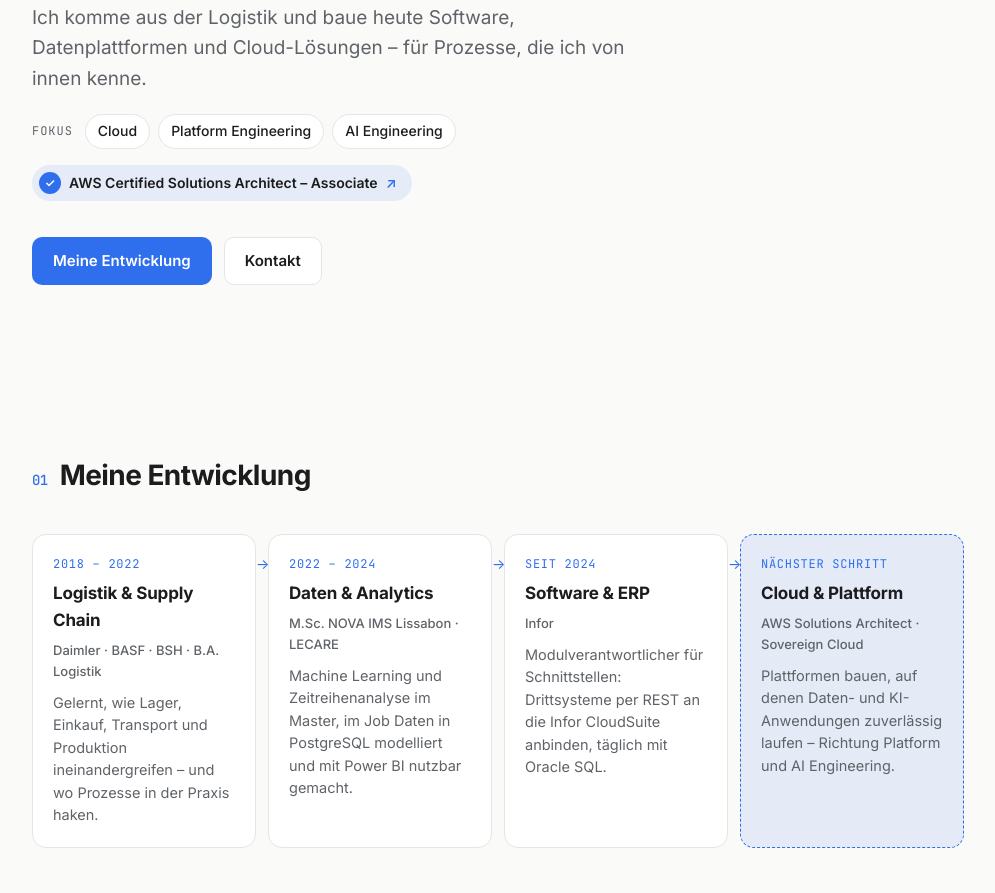
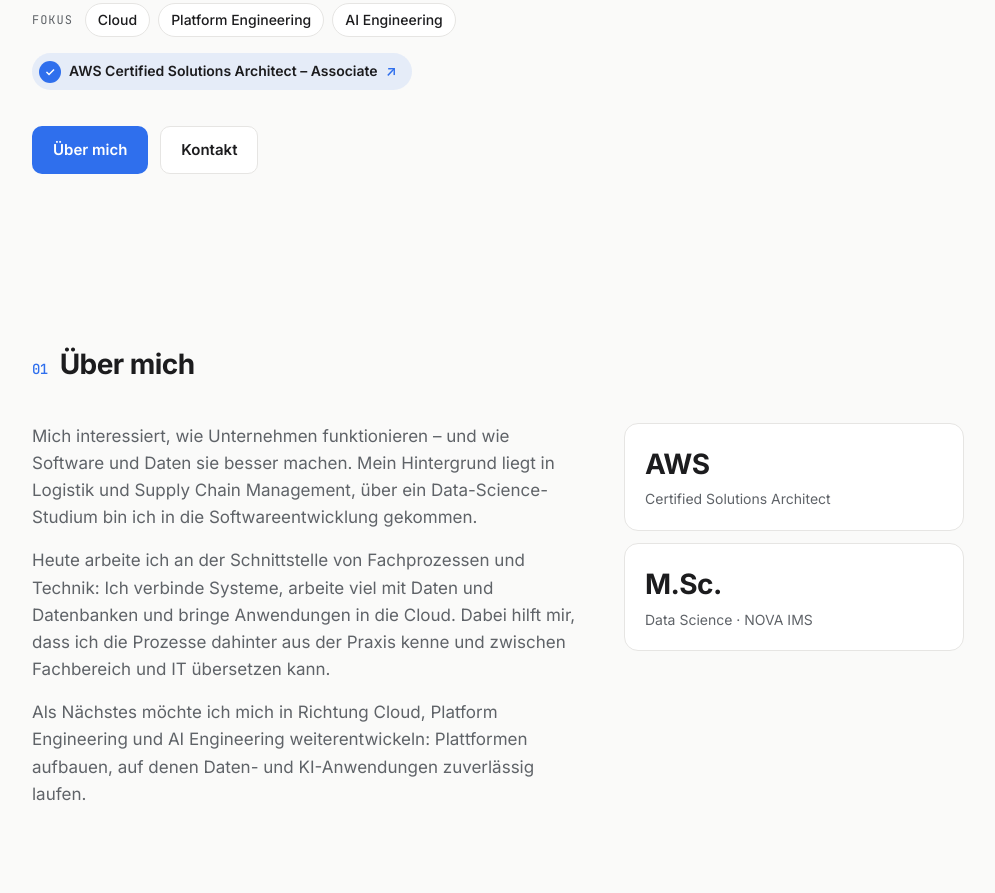
Before and after one commit to LukasGross1998/LukasGross1998.github.io, a plain HTML site: page index.html in a window 1280 px wide. Shown: the part 351-1244 px from the top of the page, without its empty margins (142-1137 px from the left). Drawn offline with Linux system fonts and the light colour scheme.

Commit message:
Über mich allgemeiner, Einleitungssatz, Etappen und Unternehmens-Kachel entfernt
Co-Authored-By: Claude Opus 5.5 <noreply@anthropic.com>

```diff
--- a/content.js
+++ b/content.js
@@ -9,51 +9,19 @@ window.SITE = {
   name: "Lukas Gross",
   role: "Software Engineer · Data & Cloud",
   location: "Leopoldshafen, Baden-Württemberg",
-  tagline:
-    "Ich komme aus der Logistik und baue heute Software, Datenplattformen und Cloud-Lösungen – für Prozesse, die ich von innen kenne.",
+  tagline: "", // leer = ausgeblendet
   availability: "", // z. B. "Offen für neue Positionen" – leer = ausgeblendet
   focus: ["Cloud", "Platform Engineering", "AI Engineering"],
 
   about: [
-    "Angefangen habe ich dort, wo Waren tatsächlich bewegt werden: als Werkstudent in der Lagerlogistik bei Daimler, in der Logistikplanung der BASF und mit meiner Bachelorarbeit zu nachhaltigen Logistikzentren bei BSH. Im Studium der Logistik und des Supply Chain Managements habe ich gelernt, wie eng Lager, Einkauf, Transport und Produktion zusammenhängen.",
-    "Dabei wurde mir schnell klar: Die spannendsten Hebel stecken in den Daten und in der Software dahinter. Also bin ich für den Master in Data Science and Advanced Analytics nach Lissabon gegangen, habe nebenher bei LECARE Dashboards und datengetriebene Software-Lösungen entwickelt und bin danach als Software-Entwickler bei Infor gelandet – einem Anbieter von ERP- und Unternehmenssoftware, unter anderem für Supply Chain und Produktion. Dort bin ich Modulverantwortlicher für Schnittstellen, binde Drittsysteme an die Infor CloudSuite an und arbeite täglich mit SQL auf Oracle-Datenbanken.",
-    "Für mich gehören beide Welten zusammen. Wer versteht, wie eine Lieferkette funktioniert, baut bessere Datenmodelle, Schnittstellen und Tools für sie – und kann zwischen Fachbereich und IT übersetzen. Diese Brücke zu schlagen, ist der rote Faden in meiner Entwicklung.",
-    "Als Nächstes zieht es mich tiefer in Cloud, Platform Engineering und AI Engineering: Plattformen bauen, auf denen Daten- und KI-Anwendungen zuverlässig laufen. Die Grundlage dafür ist die Zertifizierung als AWS Solutions Architect – Associate.",
+    "Mich interessiert, wie Unternehmen funktionieren – und wie Software und Daten sie besser machen. Mein Hintergrund liegt in Logistik und Supply Chain Management, über ein Data-Science-Studium bin ich in die Softwareentwicklung gekommen.",
+    "Heute arbeite ich an der Schnittstelle von Fachprozessen und Technik: Ich verbinde Systeme, arbeite viel mit Daten und Datenbanken und bringe Anwendungen in die Cloud. Dabei hilft mir, dass ich die Prozesse dahinter aus der Praxis kenne und zwischen Fachbereich und IT übersetzen kann.",
+    "Als Nächstes möchte ich mich in Richtung Cloud, Platform Engineering und AI Engineering weiterentwickeln: Plattformen aufbauen, auf denen Daten- und KI-Anwendungen zuverlässig laufen.",
   ],
 
   stats: [
     { value: "AWS", label: "Certified Solutions Architect" },
     { value: "M.Sc.", label: "Data Science · NOVA IMS" },
-    { value: "5", label: "Unternehmen – von Logistik bis Software" },
-  ],
-
-  // Meine Entwicklung in Etappen (oben im Abschnitt "Meine Entwicklung")
-  journey: [
-    {
-      period: "2018 – 2022",
-      title: "Logistik & Supply Chain",
-      where: "Daimler · BASF · BSH · B.A. Logistik",
-      text: "Gelernt, wie Lager, Einkauf, Transport und Produktion ineinandergreifen – und wo Prozesse in der Praxis haken.",
-    },
-    {
-      period: "2022 – 2024",
-      title: "Daten & Analytics",
-      where: "M.Sc. NOVA IMS Lissabon · LECARE",
-      text: "Machine Learning und Zeitreihenanalyse im Master, im Job Daten in PostgreSQL modelliert und mit Power BI nutzbar gemacht.",
-    },
-    {
-      period: "seit 2024",
-      title: "Software & ERP",
-      where: "Infor",
-      text: "Modulverantwortlicher für Schnittstellen: Drittsysteme per REST an die Infor CloudSuite anbinden, täglich mit Oracle SQL.",
-    },
-    {
-      period: "nächster Schritt",
-      title: "Cloud & Plattform",
-      where: "AWS Solutions Architect · Sovereign Cloud",
-      text: "Plattformen bauen, auf denen Daten- und KI-Anwendungen zuverlässig laufen – Richtung Platform und AI Engineering.",
-      current: true,
-    },
   ],
 
   experience: [
--- a/index.html
+++ b/index.html
@@ -8,7 +8,7 @@
   <link rel="preconnect" href="https://fonts.googleapis.com" />
   <link rel="preconnect" href="https://fonts.gstatic.com" crossorigin />
   <link href="https://fonts.googleapis.com/css2?family=Inter:wght@400;500;600;700&family=JetBrains+Mono:wght@400;500&display=swap" rel="stylesheet" />
-  <link rel="stylesheet" href="styles.css?v=6" />
+  <link rel="stylesheet" href="styles.css?v=7" />
   <script>
     // Theme vor dem Rendern setzen (kein Aufblitzen)
     try { const t = localStorage.getItem("theme"); if (t) document.documentElement.dataset.theme = t; } catch (e) {}
@@ -19,7 +19,7 @@
     <div class="wrap nav-inner">
       <a href="#top" class="logo" id="logo"></a>
       <nav class="nav-links" id="nav-links">
-        <a href="#about">Entwicklung</a>
+        <a href="#about">Über mich</a>
         <a href="#experience">Werdegang</a>
         <a href="#skills">Skills</a>
         <a href="#projects">Projekte</a>
@@ -41,14 +41,13 @@
       <div class="focus" id="focus"></div>
       <div class="hero-certs" id="hero-certs"></div>
       <div class="hero-cta">
-        <a href="#about" class="btn btn-primary">Meine Entwicklung</a>
+        <a href="#about" class="btn btn-primary">Über mich</a>
         <a href="#contact" class="btn btn-ghost">Kontakt</a>
       </div>
     </section>
 
     <section id="about" class="section wrap">
-      <h2 class="section-title"><span>01</span> Meine Entwicklung</h2>
-      <ol id="journey" class="journey"></ol>
+      <h2 class="section-title"><span>01</span> Über mich</h2>
       <div class="about-grid">
         <div id="about-text" class="prose"></div>
         <div id="stats" class="stats"></div>
@@ -82,7 +81,7 @@
     <p id="footer-text"></p>
   </footer>
 
-  <script src="content.js?v=6"></script>
-  <script src="main.js?v=6"></script>
+  <script src="content.js?v=7"></script>
+  <script src="main.js?v=7"></script>
 </body>
 </html>
--- a/main.js
+++ b/main.js
@@ -20,7 +20,7 @@
   $("hero-name").textContent = S.name;
   $("hero-role").textContent = S.role;
   if (S.location) $("hero-role").append(el("span", { class: "hero-location" }, `📍 ${S.location}`));
-  $("hero-tagline").textContent = S.tagline;
+  if (S.tagline) $("hero-tagline").textContent = S.tagline; else $("hero-tagline").remove();
   $("availability").textContent = S.availability || "";
   (S.certifications || []).forEach((x) => {
     const inner = [el("span", { class: "hero-cert-check", "aria-hidden": "true" }, "✓"), el("span", {}, x.name), x.url ? el("span", { class: "hero-cert-arrow", "aria-hidden": "true" }, "↗") : null];
@@ -29,14 +29,6 @@
       : el("span", { class: "hero-cert" }, ...inner));
   });
   if (S.focus?.length) $("focus").append(el("span", { class: "focus-label" }, "Fokus"), ...S.focus.map((f) => el("span", { class: "focus-chip" }, f)));
-
-  // Entwicklung in Etappen
-  $("journey").append(...(S.journey || []).map((j, i) =>
-    el("li", { class: "journey-step reveal" + (j.current ? " current" : "") },
-      el("span", { class: "journey-period" }, j.period),
-      el("strong", {}, j.title),
-      el("span", { class: "journey-where" }, j.where),
-      el("p", {}, j.text))));
 
   // Über mich
   $("about-text").append(...S.about.map((p) => el("p", {}, p)));
--- a/styles.css
+++ b/styles.css
@@ -112,27 +112,6 @@ a { color: inherit; }
 .stat { background: var(--surface); border: 1px solid var(--border); border-radius: var(--radius); padding: 18px 20px; }
 .stat strong { display: block; font-size: 28px; letter-spacing: -0.02em; }
 .stat span { color: var(--muted); font-size: 14px; }
-
-/* ---------- Entwicklung (Etappen) ---------- */
-.journey { list-style: none; margin: 0 0 48px; padding: 0; display: grid; grid-template-columns: repeat(4, 1fr); gap: 12px; counter-reset: j; }
-.journey-step {
-  position: relative; display: flex; flex-direction: column; gap: 6px;
-  background: var(--surface); border: 1px solid var(--border); border-radius: var(--radius); padding: 20px;
-}
-.journey-step:not(:last-child)::after {
-  content: "→"; position: absolute; right: -11px; top: 22px; z-index: 1; width: 10px; text-align: center;
-  color: var(--accent); font-size: 14px; line-height: 1;
-}
-.journey-step.current { border-style: dashed; border-color: var(--accent); background: var(--accent-soft); }
-.journey-period { font-family: var(--mono); font-size: 12px; color: var(--accent); text-transform: uppercase; letter-spacing: .06em; }
-.journey-step strong { font-size: 17px; letter-spacing: -0.01em; }
-.journey-where { font-size: 13px; color: var(--muted); font-weight: 500; }
-.journey-step p { margin: 4px 0 0; font-size: 14.5px; color: var(--muted); line-height: 1.55; }
-@media (max-width: 900px) {
-  .journey { grid-template-columns: 1fr 1fr; }
-  .journey-step::after { display: none; }
-}
-@media (max-width: 560px) { .journey { grid-template-columns: 1fr; } }
 
 /* ---------- Projekte kompakt ---------- */
 .project-more { border-top: 1px solid var(--border); padding-top: 14px; margin-top: 4px; }
@@ -338,3 +317,6 @@ a { color: inherit; }
 a.hero-cert:hover { border-color: var(--accent); }
 .hero-cert-check { width: 22px; height: 22px; border-radius: 50%; display: grid; place-items: center; background: var(--accent); color: #fff; font-size: 12px; }
 .hero-cert-arrow { color: var(--accent); }
+
+/* Hero ohne Einleitungssatz */
+.hero-role + .focus { margin-top: 8px; }
```
